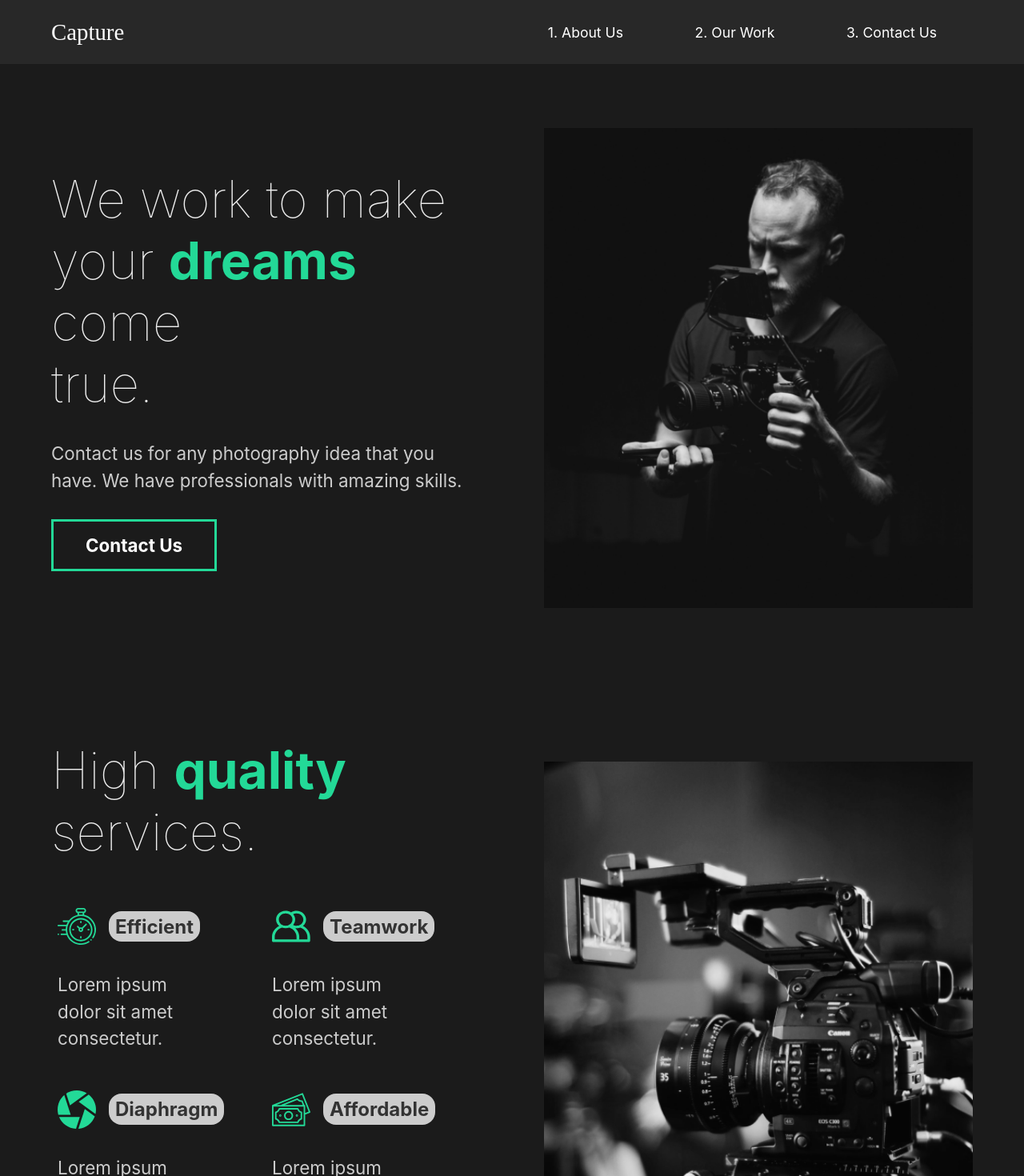
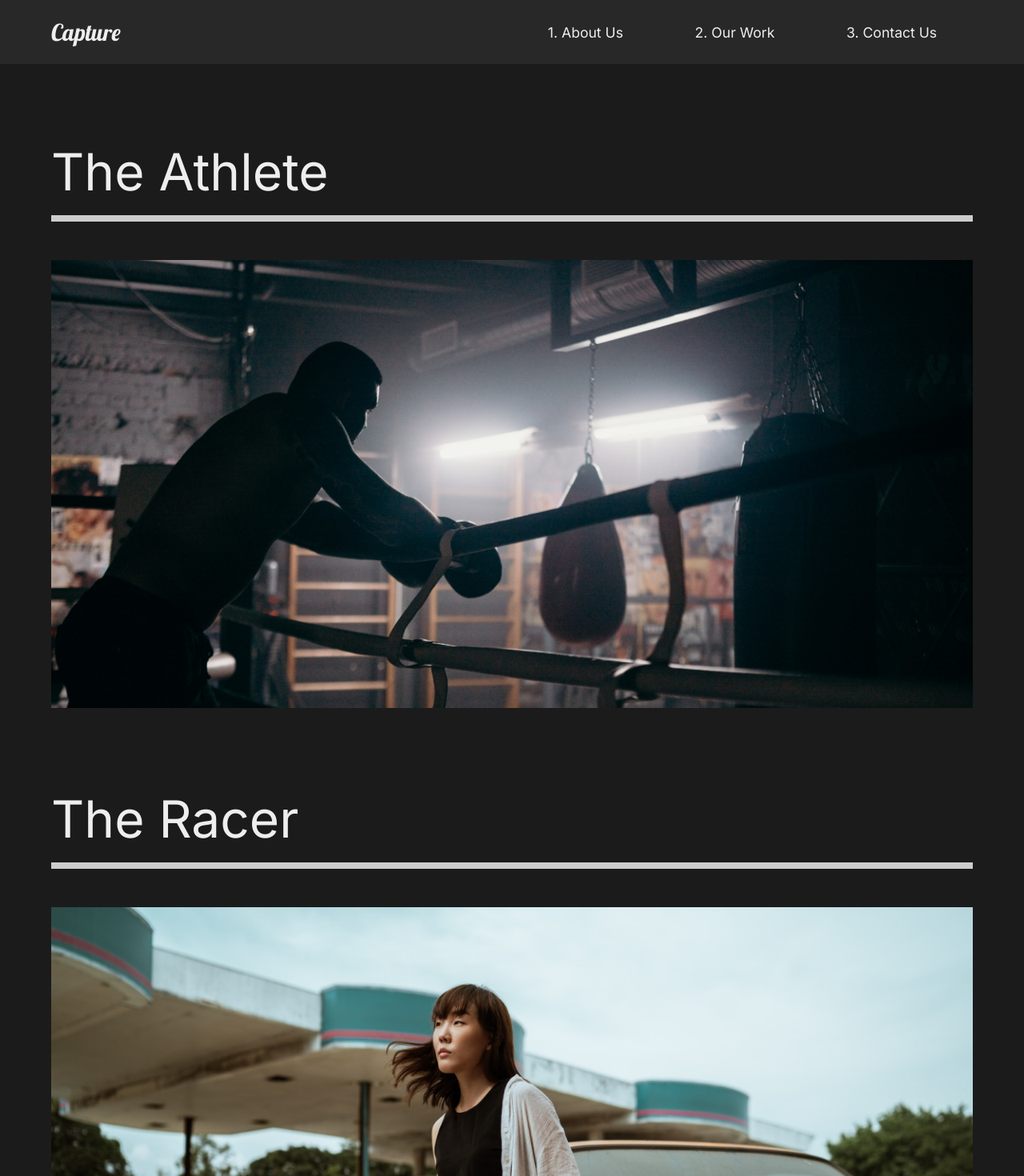
Before and after one commit to diyorend/react-capture-portfolio, a React (Create React App) app: page /work in a window 1280 px wide. Shown: the top 1470 px of the page at 80% size. Built offline with nearby package versions, Linux system fonts and the light colour scheme.

Commit message:
ourwork-first

```diff
--- a/package.json
+++ b/package.json
@@ -6,8 +6,11 @@
     "@testing-library/jest-dom": "^5.16.4",
     "@testing-library/react": "^13.1.1",
     "@testing-library/user-event": "^13.5.0",
+    "framer-motion": "^6.3.3",
     "react": "^18.1.0",
     "react-dom": "^18.1.0",
+    "react-intersection-observer": "^9.1.0",
+    "react-router-dom": "^6.3.0",
     "react-scripts": "5.0.1",
     "styled-components": "^5.3.5",
     "web-vitals": "^2.1.4"
--- a/public/index.html
+++ b/public/index.html
@@ -8,6 +8,12 @@
     <meta
       name="description"
       content="Web site created using create-react-app"
+    />
+    <link rel="preconnect" href="https://fonts.googleapis.com" />
+    <link rel="preconnect" href="https://fonts.gstatic.com" crossorigin />
+    <link
+      href="https://fonts.googleapis.com/css2?family=Lobster&family=Inter&display=swap"
+      rel="stylesheet"
     />
     <link rel="apple-touch-icon" href="%PUBLIC_URL%/logo192.png" />
     <!--
--- a/src/App.js
+++ b/src/App.js
@@ -1,8 +1,12 @@
 import React from "react";
+// Routing
+import { Routes, Route } from "react-router-dom";
 // Style
 import GlobalStyle from "./components/GlobalStyle";
 // Pages
 import AboutUs from "./pages/AboutUs";
+import ContactUs from "./pages/ContactUs";
+import OurWork from "./pages/OurWork";
 // global components
 import Nav from "./components/Nav";
 
@@ -11,7 +15,11 @@ function App() {
     <div className="App">
       <GlobalStyle />
       <Nav />
-      <AboutUs />
+      <Routes>
+        <Route path="/" exact element={<AboutUs />} />
+        <Route path="/work" element={<OurWork />} />
+        <Route path="/contact" element={<ContactUs />} />
+      </Routes>
     </div>
   );
 }
--- a/src/components/GlobalStyle.js
+++ b/src/components/GlobalStyle.js
@@ -1,7 +1,7 @@
 import { createGlobalStyle } from "styled-components";
 
 const GlobalStyle = createGlobalStyle`
-@import url('https://fonts.googleapis.com/css2?family=Inter&family=Lobster&display=swap');
+
 
   *{
     margin: 0;
--- a/src/components/Nav.js
+++ b/src/components/Nav.js
@@ -1,21 +1,24 @@
 import React from "react";
 import styled from "styled-components";
+import { Link } from "react-router-dom";
 
 const Nav = () => {
   return (
     <StyledNav>
       <h1>
-        <a href="#about">Capture</a>
+        <Link id="logo" to="/">
+          Capture
+        </Link>
       </h1>
       <ul>
         <li>
-          <a href="#about">1. About Us</a>
+          <Link to="/">1. About Us</Link>
         </li>
         <li>
-          <a href="#work">2. Our Work</a>
+          <Link to="/work">2. Our Work</Link>
         </li>
         <li>
-          <a href="#contact">3. Contact Us</a>
+          <Link to="/contact">3. Contact Us</Link>
         </li>
       </ul>
     </StyledNav>
@@ -29,18 +32,17 @@ const StyledNav = styled.nav`
   align-items: center;
   padding: 1rem 5%;
   background: #282828;
+  #logo {
+    font-size: 1.8rem;
+    font-weight: lighter;
+    font-family: "Lobster", cursive;
+  }
+  h1 {
+    flex: 1 1 40rem;
+  }
   a {
     text-decoration: none;
-    color: white;
-  }
-  h1 {
-    a {
-      font-size: 1.8rem;
-      font-weight: lighter;
-      font-family: "Lobster", cursive;
-    }
-
-    flex: 1 1 40rem;
+    color: #eee;
   }
   ul {
     flex: 1 1 40rem;
--- a/src/index.js
+++ b/src/index.js
@@ -1,10 +1,13 @@
 import React from "react";
 import ReactDOM from "react-dom/client";
 import App from "./App";
+import { BrowserRouter } from "react-router-dom";
 
 const root = ReactDOM.createRoot(document.getElementById("root"));
 root.render(
   <React.StrictMode>
-    <App />
+    <BrowserRouter>
+      <App />
+    </BrowserRouter>
   </React.StrictMode>
 );
--- /dev/null
+++ b/src/pages/ContactUs.js
@@ -0,0 +1,7 @@
+import React from "react";
+
+const ContactUs = () => {
+  return <div>ContactUs</div>;
+};
+
+export default ContactUs;
--- /dev/null
+++ b/src/pages/OurWork.js
@@ -0,0 +1,69 @@
+import React from "react";
+import { Link } from "react-router-dom";
+//style
+import styled from "styled-components";
+
+//image
+import athlete from "../img/athlete-small.png";
+import goodtimes from "../img/goodtimes-small.png";
+import theracer from "../img/theracer-small.png";
+
+const OurWork = () => {
+  return (
+    <Work>
+      <Movie>
+        <h2>The Athlete</h2>
+        <div className="line"></div>
+
+        <Link to="/">
+          <img src={athlete} alt="athlete" />
+        </Link>
+      </Movie>
+      <Movie>
+        <h2>The Racer</h2>
+        <div className="line"></div>
+
+        <Link to="/">
+          <img className="the-racer" src={theracer} alt="theracer" />
+        </Link>
+      </Movie>
+      <Movie>
+        <h2>Good Times</h2>
+        <div className="line"></div>
+        <Link to="/">
+          <img className="good-times" src={goodtimes} alt="goodtimes" />
+        </Link>
+      </Movie>
+    </Work>
+  );
+};
+
+const Work = styled.div`
+  min-height: 100vh;
+  overflow: hidden;
+  padding: 5rem 5%;
+`;
+const Movie = styled.div`
+  padding-bottom: 5rem;
+  h2 {
+    padding: 1rem 0;
+  }
+  .line {
+    height: 0.5rem;
+    background: #ccc;
+    margin-bottom: 3rem;
+  }
+  img {
+    width: 100%;
+    height: 70vh;
+    object-fit: cover;
+  }
+  .the-racer {
+    object-position: top;
+  }
+  .good-times {
+    object-position: bottom;
+  }
+`;
+
+export default OurWork;
```
Also changed, not shown: 1 other file (tests, documents, lock files or other folders).
